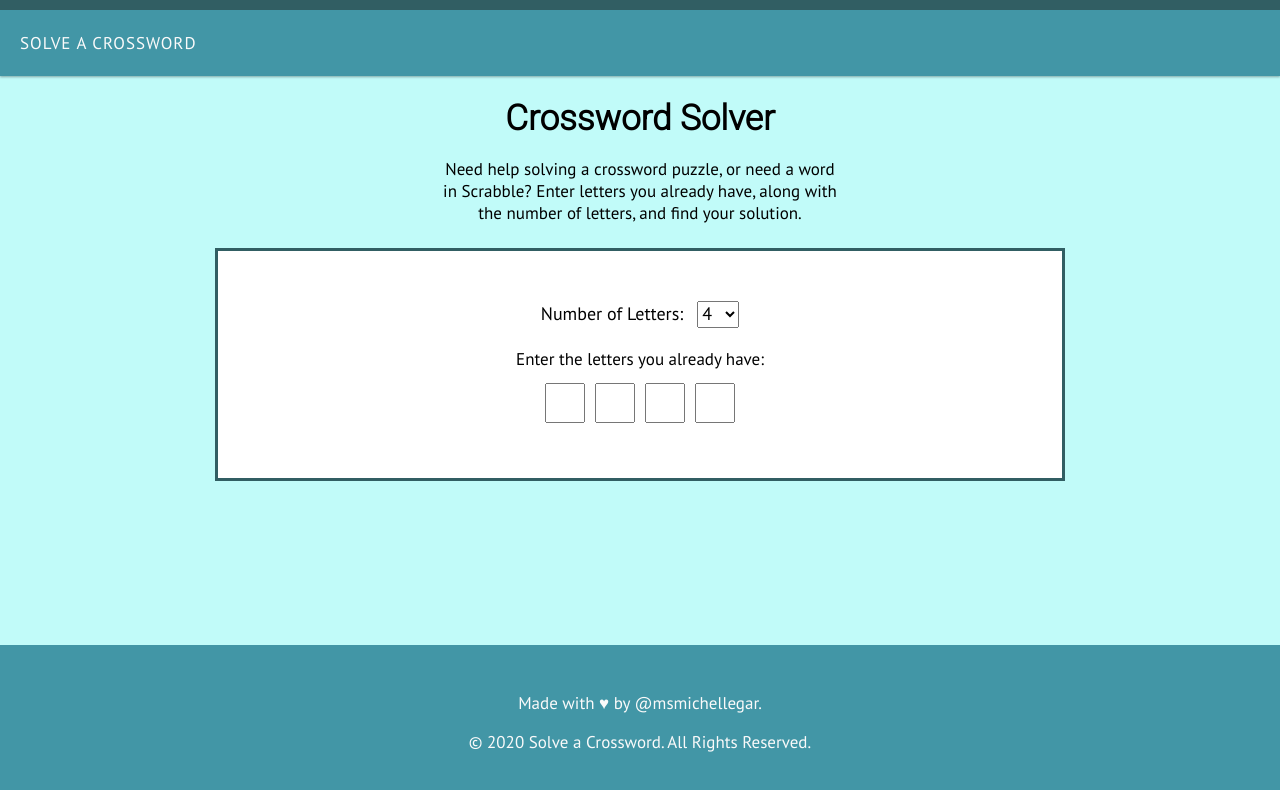
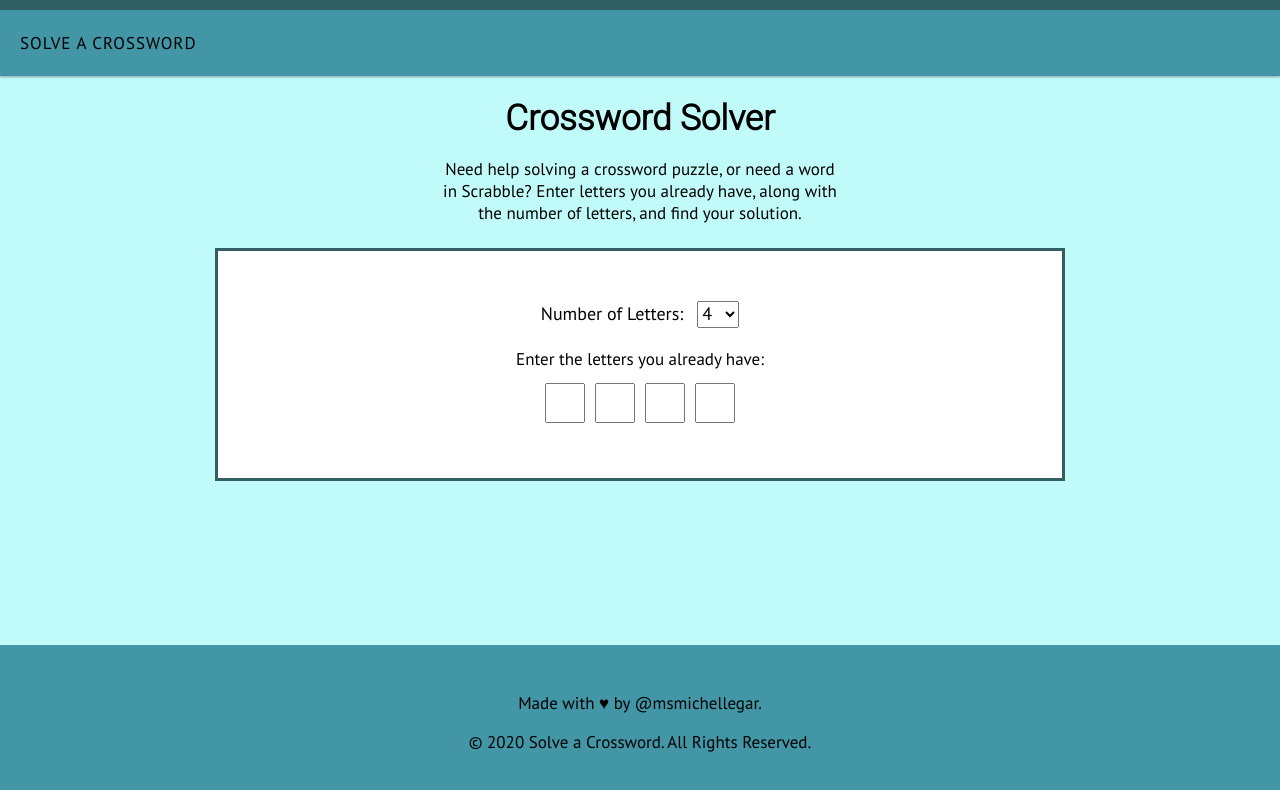
Before and after one commit to msmichellegar/solveacrossword, a Next.js app: page / in a window 1280 px wide. Shown: the top 790 px of the page. Built offline with nearby package versions, Linux system fonts and the light colour scheme.

Commit message:
a11y updates

```diff
--- a/components/footer.module.css
+++ b/components/footer.module.css
@@ -1,5 +1,5 @@
 .footer {
-  color: #fafafa;
+  color: black;
   background-color: #4296a6;
   width: 100%;
   padding: 30px 0;
--- a/components/letter.js
+++ b/components/letter.js
@@ -3,7 +3,7 @@ import styles from './letter.module.css';
 const Letter = ({ onInput, index }) => {
   return (
     <>
-      <label for={`letter-${index + 1}`} className={styles.label}>
+      <label htmlFor={`letter-${index + 1}`} className={styles.label}>
         {`Letter ${index + 1}`}
       </label>
       <input
--- a/components/nav.module.css
+++ b/components/nav.module.css
@@ -1,6 +1,6 @@
 .nav {
   border-top: 10px solid #315e63;
-  color: #fafafa;
+  color: black;
   background-color: #4296a6;
   width: 100%;
   text-align: left;
```
